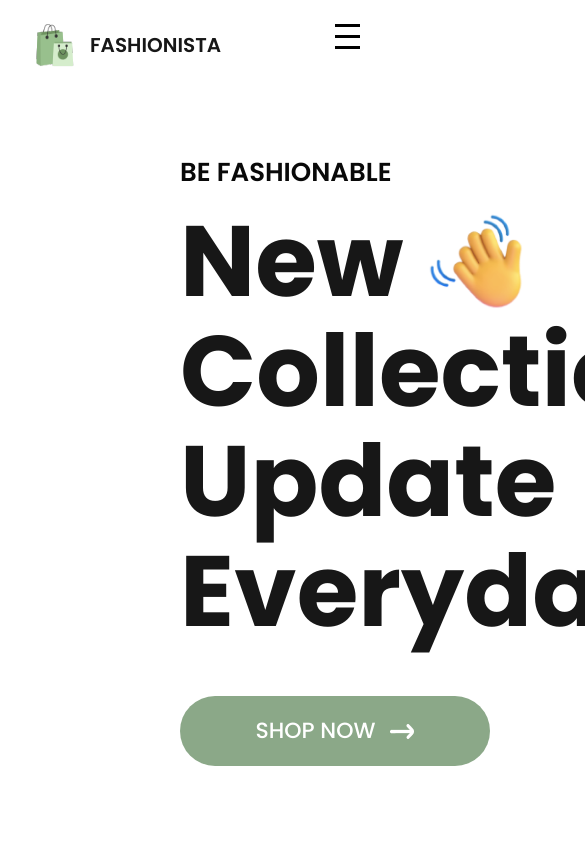
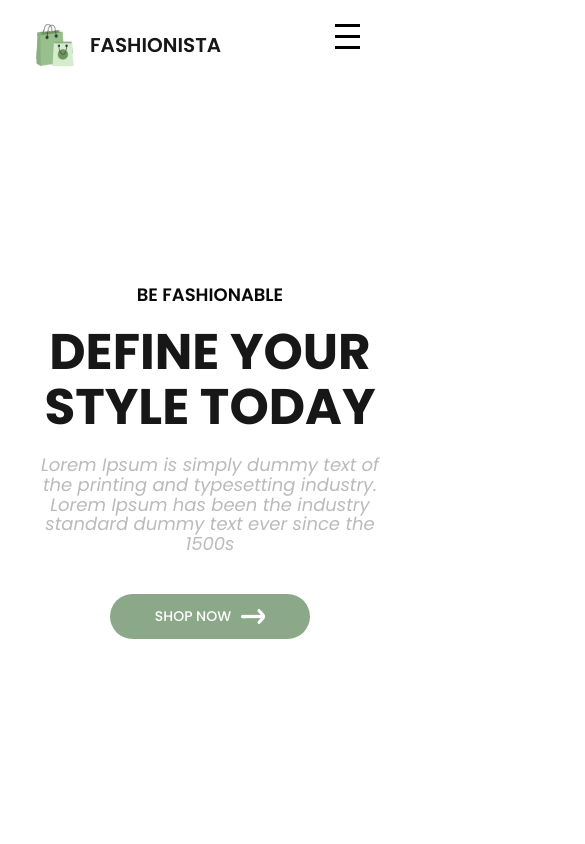
Before and after one commit to nkduyenpham/reactjs-ecom, a React (Vite) app: page / in a window 390 px wide. Shown: the top 844 px of the page, 585 px wide, since content can reach past the window. Built offline with nearby package versions, Linux system fonts and the light colour scheme.

Commit message:
setup responsiveness for Hero

```diff
--- a/src/Components/Hero/Hero.css
+++ b/src/Components/Hero/Hero.css
@@ -14,16 +14,22 @@
     line-height: 1.1;
 }
 
-.hero-left h2 {
+.hero-left h3 {
     color: #090909;
     font-size: 26px;
     font-weight: 600;
 }
 
-.hero-left p {
+.hero-left h2 {
     color: #171717;
     font-size: 100px;
     font-weight: 700;
+}
+
+.hero-left p {
+    color: #bbbbbb;
+    font-size: 26px;
+    font-style: italic;
 }
 
 .hero-hand-icon {
@@ -57,3 +63,146 @@
     align-items: center;
     justify-content: center;
 }
+
+@media(max-width: 1280px) {
+    .hero-left {
+        padding-left: 100px;
+    }
+
+    .hero-left h3 {
+        font-size: 24px;
+    }
+
+    .hero-left h2 {
+        font-size: 60px;
+    }
+
+    .hero-left p {
+        color: #bbbbbb;
+        font-size: 24px;
+        font-style: italic;
+    }
+
+    .hero-hand-icon img {
+        size: 80px;
+    }
+
+    .hero-latest-btn {
+        gap: 10px;
+        width: 250px;
+        height: 60px;
+        margin-top: 20px;
+        font-size: 18px;
+    }
+
+    .hero-right img {
+        size: 500px;
+    }
+}
+
+@media(max-width: 1024px) {
+    .hero-left {
+        padding-left: 80px;
+    }
+
+    .hero-left h3 {
+        font-size: 20px;
+    }
+
+    .hero-left h2 {
+        font-size: 50px;
+    }
+
+    .hero-left p {
+        color: #bbbbbb;
+        font-size: 20px;
+        font-style: italic;
+    }
+
+    .hero-hand-icon img {
+        size: 65px;
+    }
+
+    .hero-latest-btn {
+        width: 220px;
+        height: 50px;
+        font-size: 16px;
+    }
+
+    .hero-right img {
+        size: 400px;
+    }
+}
+
+@media(max-width: 800px) {
+    .hero-left {
+        padding-left: 30px;
+    }
+
+    .hero-left h3 {
+        font-size: 16px;
+    }
+
+    .hero-left h2 {
+        font-size: 40px;
+    }
+
+    .hero-left p {
+        color: #bbbbbb;
+        font-size: 16px;
+        font-style: italic;
+    }
+
+    .hero-hand-icon img {
+        size: 50px;
+    }
+
+    .hero-latest-btn {
+        width: 175px;
+        height: 40px;
+        font-size: 13px;
+    }
+
+    .hero-right img {
+        size: 300px;
+    }
+}
+
+@media(max-width: 500px) {
+
+    .hero-left {
+        display: flex;
+        justify-content: center;
+        align-items: center;
+    }
+
+    .hero-right {
+        display: none;
+    }
+
+    .hero-left h3 {
+        font-size: 18px;
+    }
+
+    .hero-left h2 {
+        font-size: 50px;
+        text-align: center;
+    }
+
+    .hero-left p {
+        color: #bbbbbb;
+        font-size: 18px;
+        font-style: italic;
+        text-align: center;
+    }
+
+    .hero-hand-icon img {
+        size: 55px;
+    }
+
+    .hero-latest-btn {
+        width: 200px;
+        height: 45px;
+        font-size: 14px;
+    }
+}
--- a/src/Components/Hero/Hero.jsx
+++ b/src/Components/Hero/Hero.jsx
@@ -8,15 +8,17 @@ const Hero = () => {
     return (
         <div className='hero'>
             <div className="hero-left">
-                <h2>BE FASHIONABLE</h2>
-                <div>
+                <h3>BE FASHIONABLE</h3>
+                {/* <div>
                     <div className="hero-hand-icon">
                         <p>New</p>
                         <img src={hand_icon} alt="" />
                     </div>
                     <p>Collections</p>
                     <p>Update Everyday</p>
-                </div>
+                </div> */}
+                <h2>DEFINE YOUR STYLE TODAY</h2>
+                <p>Lorem Ipsum is simply dummy text of the printing and typesetting industry. Lorem Ipsum has been the industry standard dummy text ever since the 1500s</p>
                 <div className="hero-latest-btn">
                     <div>SHOP NOW</div>
                     <img src={arrow_icon} alt="" />
```
